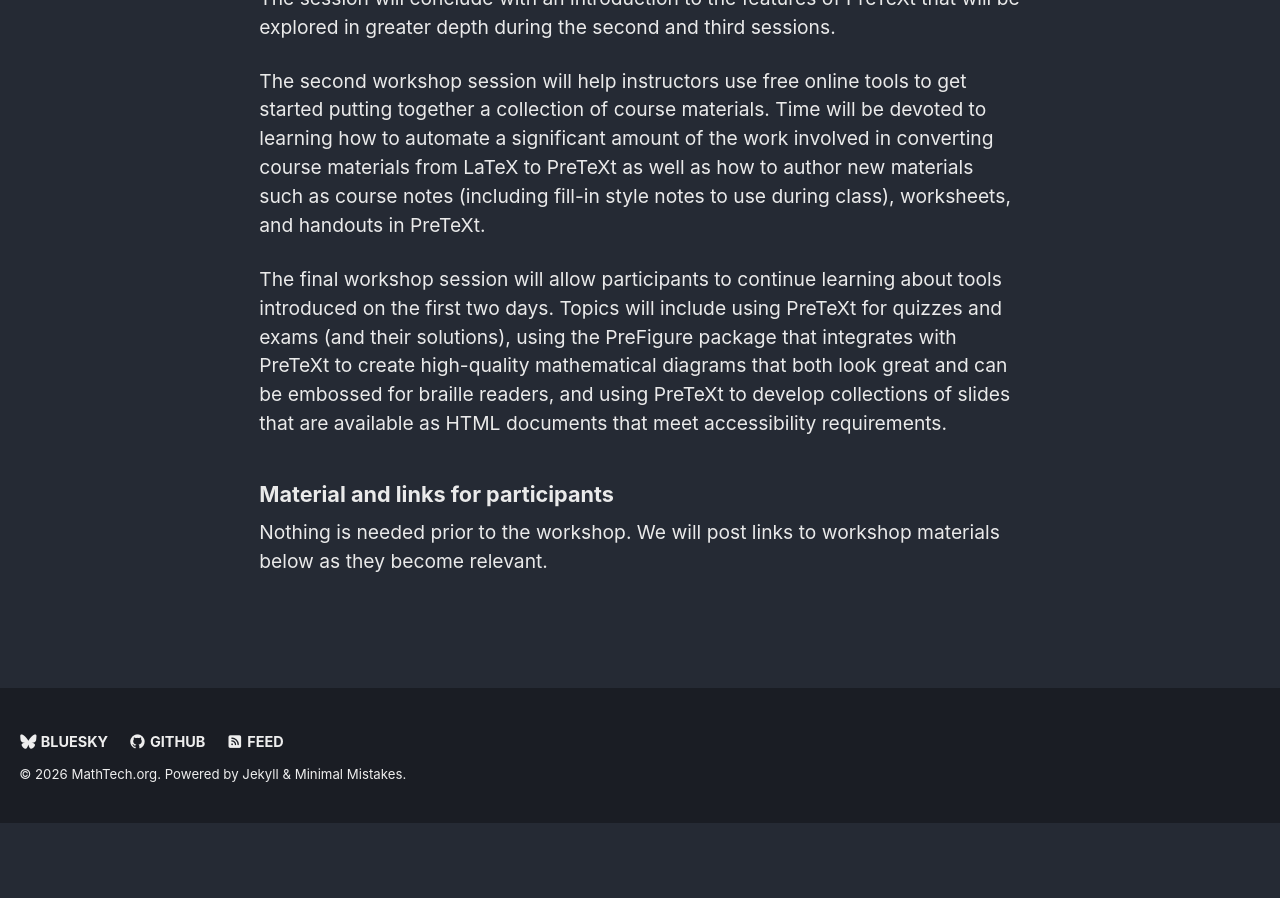
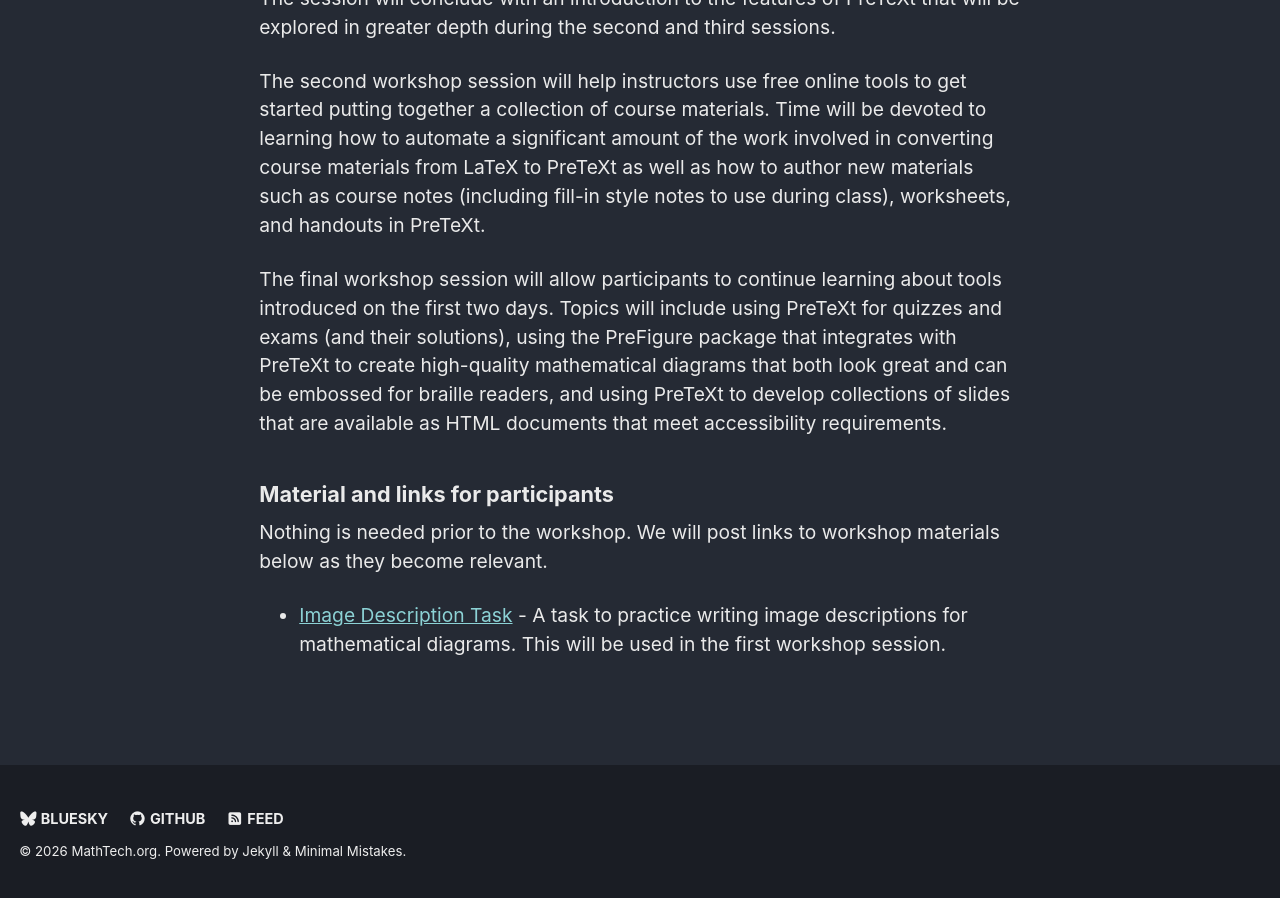
Before and after one commit to mathtechorg/mathtechorg.github.io, a Jekyll site: the page built from _pages/workshops/OhioMAA2026.md, in a window 1280 px wide and 900 px high, scrolled down 849 px. Built offline with Jekyll 4.4.1, drawn with Linux system fonts in a browser that asks for light colours; cached includes are drawn as plain includes; before the commit the page ends 1672 px from its top, so only the background shows below that.

Commit message:
add link to image description task

```diff
--- a/_pages/workshops/OhioMAA2026.md
+++ b/_pages/workshops/OhioMAA2026.md
@@ -31,3 +31,5 @@ The final workshop session will allow participants to continue learning about to
 ### Material and links for participants
 
 Nothing is needed prior to the workshop.  We will post links to workshop materials below as they become relevant.
+
+- [Image Description Task](/images/OhioMAA2026/ImageDescriptionTask.pdf) - A task to practice writing image descriptions for mathematical diagrams.  This will be used in the first workshop session.
```
